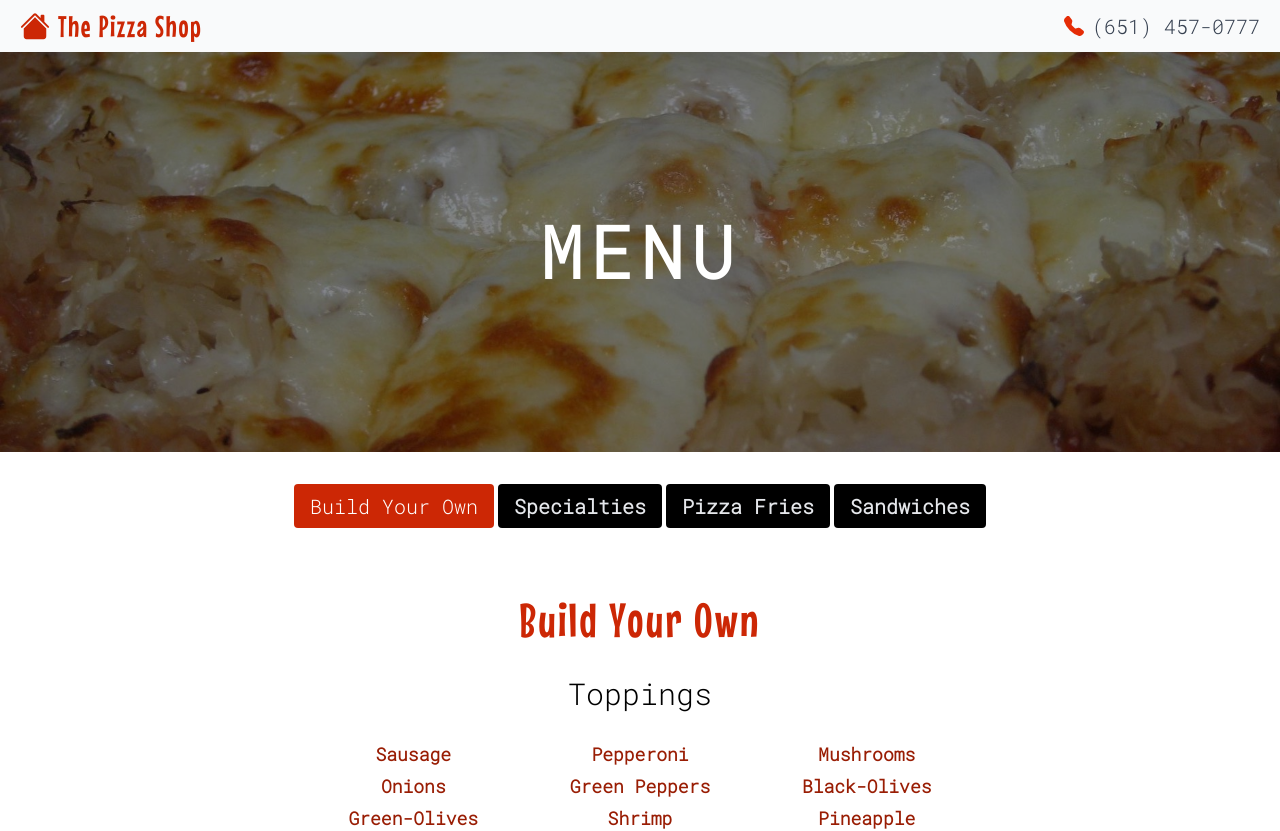
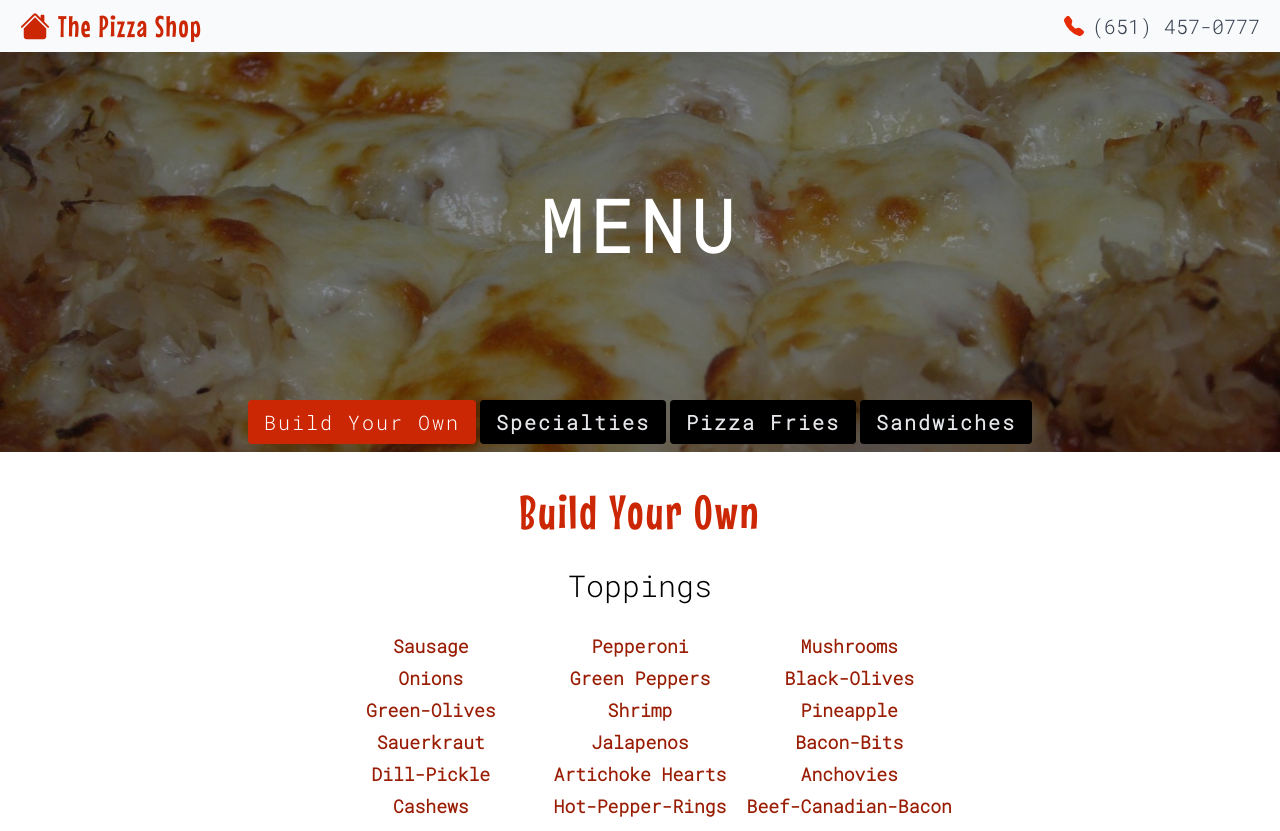
Before and after one commit to latz09/pizza-shop, a Next.js app: page /menu in a window 1280 px wide. Shown: the top 831 px of the page. Built offline with nearby package versions, Linux system fonts and the light colour scheme.

Commit message:
changed menu nav to be on hero

```diff
--- a/components/heros/MenuHero.js
+++ b/components/heros/MenuHero.js
@@ -1,7 +1,8 @@
 import Image from 'next/image';
 import hero from '../../public/images/pizza.jpg';
+import MenuToggle from '../utils/MenuToggle';
 
-const MenuHero = () => {
+const MenuHero = ({ menuCategory, setMenuCategory }) => {
 	return (
 		<div className='relative w-[100vw] h-[30vh] lg:h-[50vh]'>
 			<div className='-z-10'>
@@ -14,11 +15,17 @@ const MenuHero = () => {
 					priority='true'
 				/>
 			</div>
-			<div className='relative flex justify-center items-center h-full bg-black bg-opacity-40'>
-				<div className='grid gap-4 text-center tracking-widest text-gray-200'>
+			<div className='relative grid justify-center h-full bg-black bg-opacity-40 '>
+				<div className='grid gap-4 text-center tracking-widest text-gray-200 self-end'>
 					<h1 className='text-5xl md:text-7xl text-white font-bold tracking-widest'>
 						MENU
 					</h1>
+				</div>
+				<div className=' self-end mb-2'>
+					<MenuToggle
+						menuCategory={menuCategory}
+						setMenuCategory={setMenuCategory}
+					/>
 				</div>
 			</div>
 		</div>
--- a/pages/menu.js
+++ b/pages/menu.js
@@ -12,14 +12,8 @@ const MenuPage = () => {
 
 	return (
 		<div className=''>
-			<MenuHero />
+			<MenuHero menuCategory={menuCategory} setMenuCategory={setMenuCategory} />
 			<div className='grid justify-evenly text-center'>
-				<div className='py-8 px-1'>
-					<MenuToggle
-						menuCategory={menuCategory}
-						setMenuCategory={setMenuCategory}
-					/>
-				</div>
 				<div>
 					{menuCategory === 1 && <BuildYourOwn />}
 					{menuCategory === 2 && <PizzaFries />}
--- a/styles/globals.css
+++ b/styles/globals.css
@@ -13,7 +13,7 @@
 		@apply px-10 py-1 sm:px-20 sm:py-3 bg-pizzaRed-300 text-gray-100 md:text-2xl text-xl font-semibold tracking-wider rounded shadow-md hover:bg-pizzaRed-400 hover:text-white
 	}
 	.btn-menu-nav {
-		@apply font-bold text-white bg-gray-800 md:bg-black border md:border-0  md:text-gray-200 p-2 sm:px-4 sm:py-2 text-xs sm:text-base md:text-lg lg:text-xl rounded h-full
+		@apply font-bold text-white bg-black  md:text-gray-200 p-2 sm:px-4 sm:py-2 text-xs sm:text-base md:text-lg lg:text-xl rounded h-full sm:tracking-widest
 	}
 	.btn-menu-focused {
 		@apply border-pizzaRed-300 bg-pizzaRed-400 text-white transition duration-1000 md:font-normal font-bold
```
